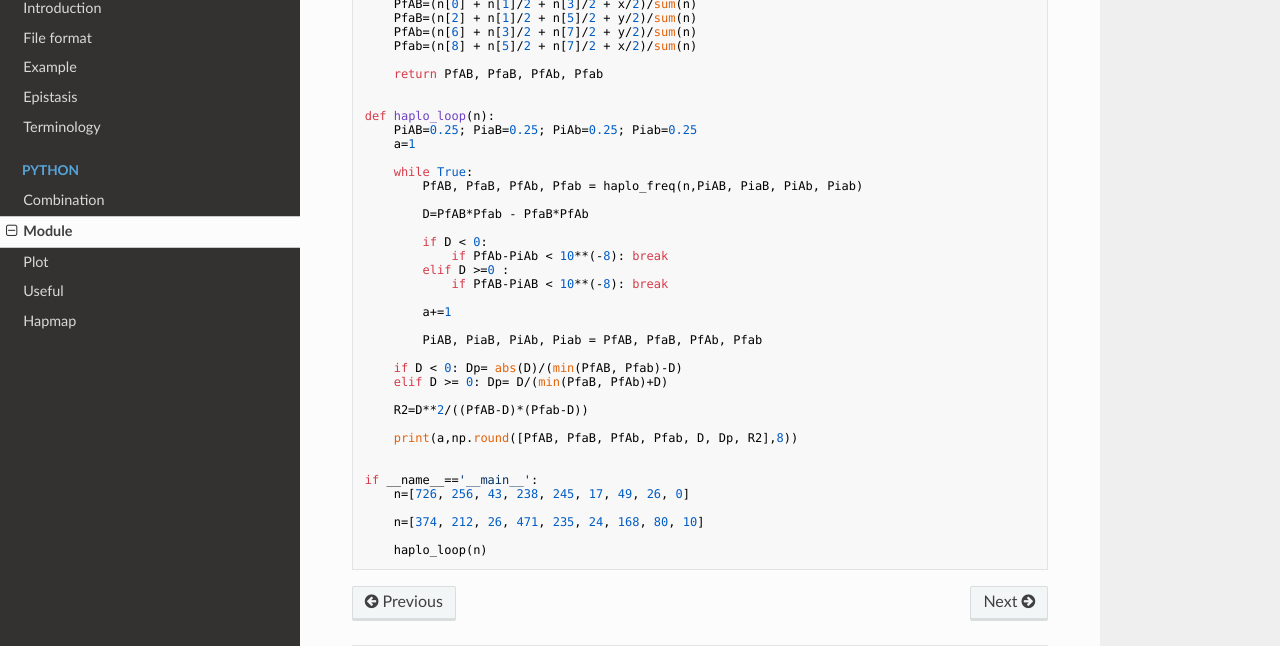
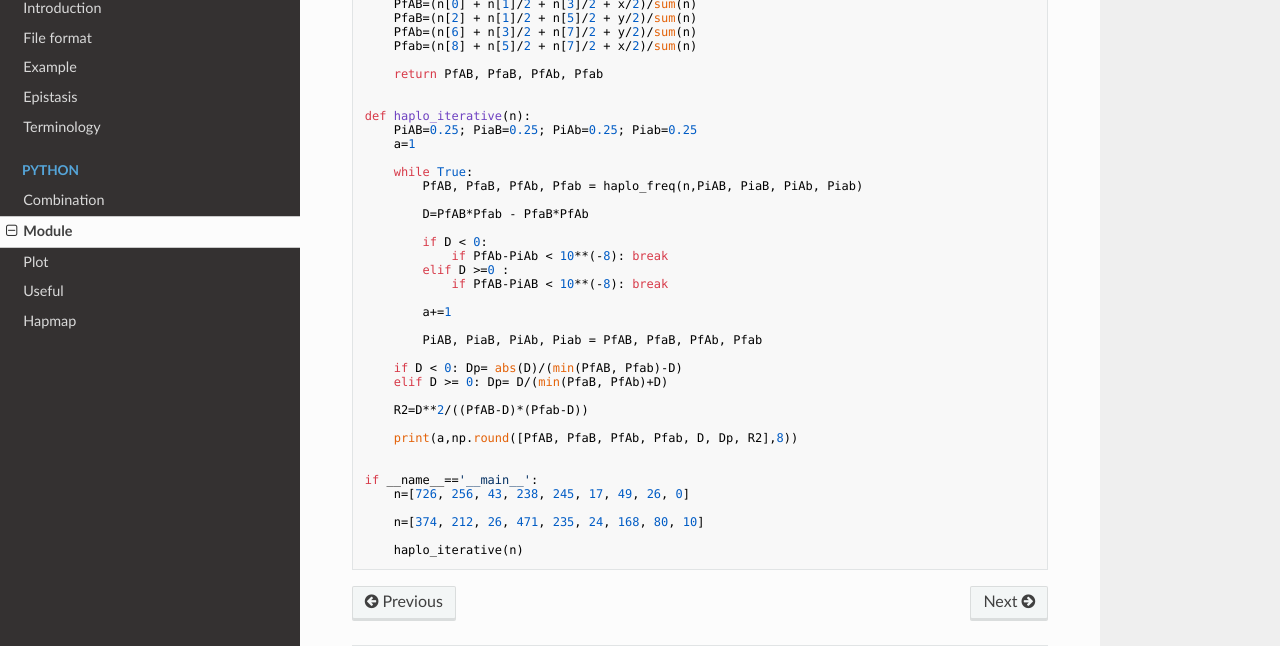
Before and after one commit to WonyoungCho/plink, an MkDocs documentation site: the page built from docs/python_module.md, in a window 1280 px wide and 900 px high, scrolled down 1478 px. Shown: the part 185-831 px from the top of the window. Built offline with MkDocs 1.6.1, drawn with Linux system fonts in a browser that asks for light colours; nearby versions of some CDN libraries; old or Windows-style settings are respelled for this version of MkDocs.

Commit message:
Update python_module.md

````diff
--- a/docs/python_module.md
+++ b/docs/python_module.md
@@ -93,7 +93,7 @@ def haplo_freq(n,PAB, PaB, PAb, Pab):
     return PfAB, PfaB, PfAb, Pfab
 
 
-def haplo_loop(n):
+def haplo_iterative(n):
     PiAB=0.25; PiaB=0.25; PiAb=0.25; Piab=0.25
     a=1
 
@@ -124,5 +124,5 @@ if __name__=='__main__':
 
     n=[374, 212, 26, 471, 235, 24, 168, 80, 10]
 
-    haplo_loop(n)
+    haplo_iterative(n)
 ```
````
